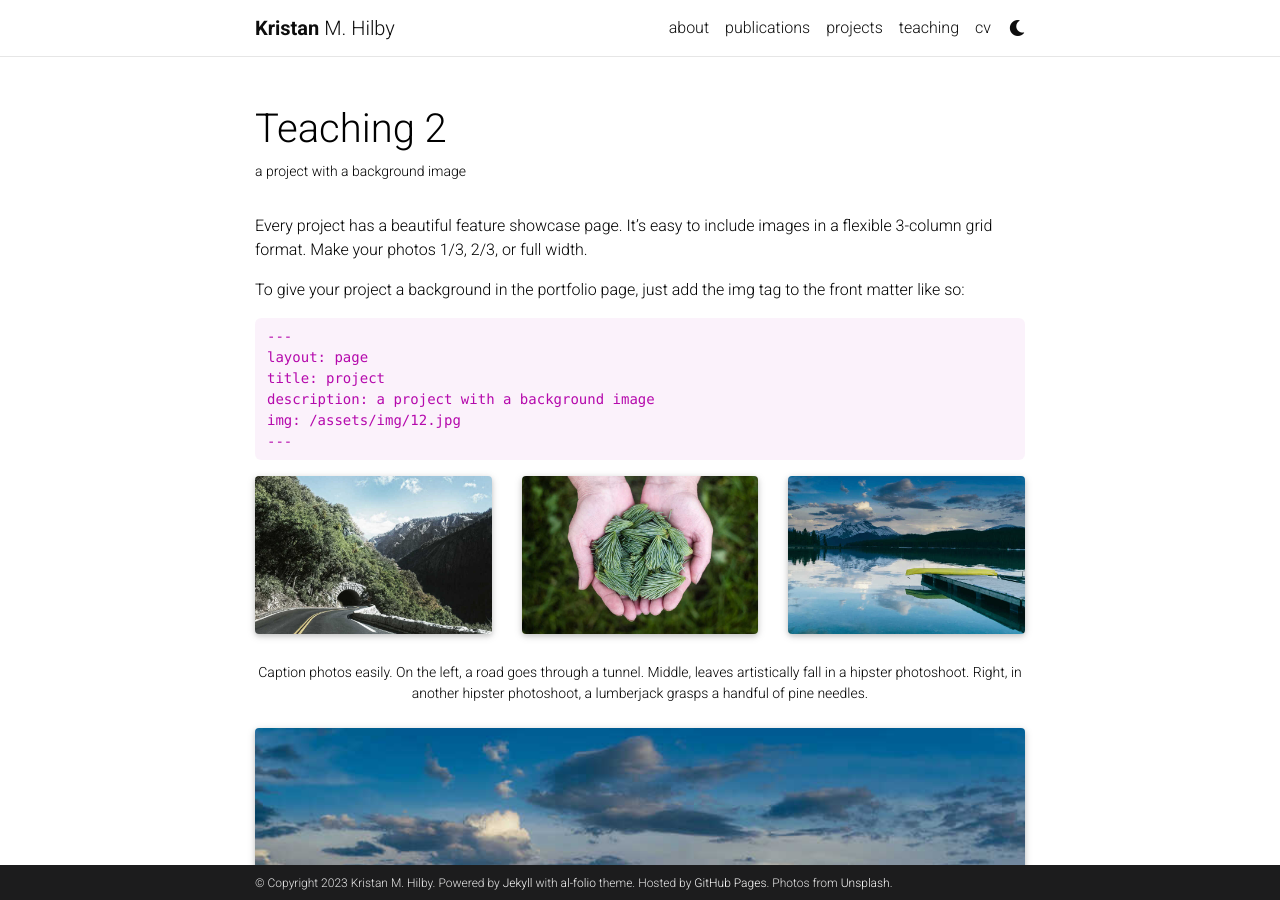
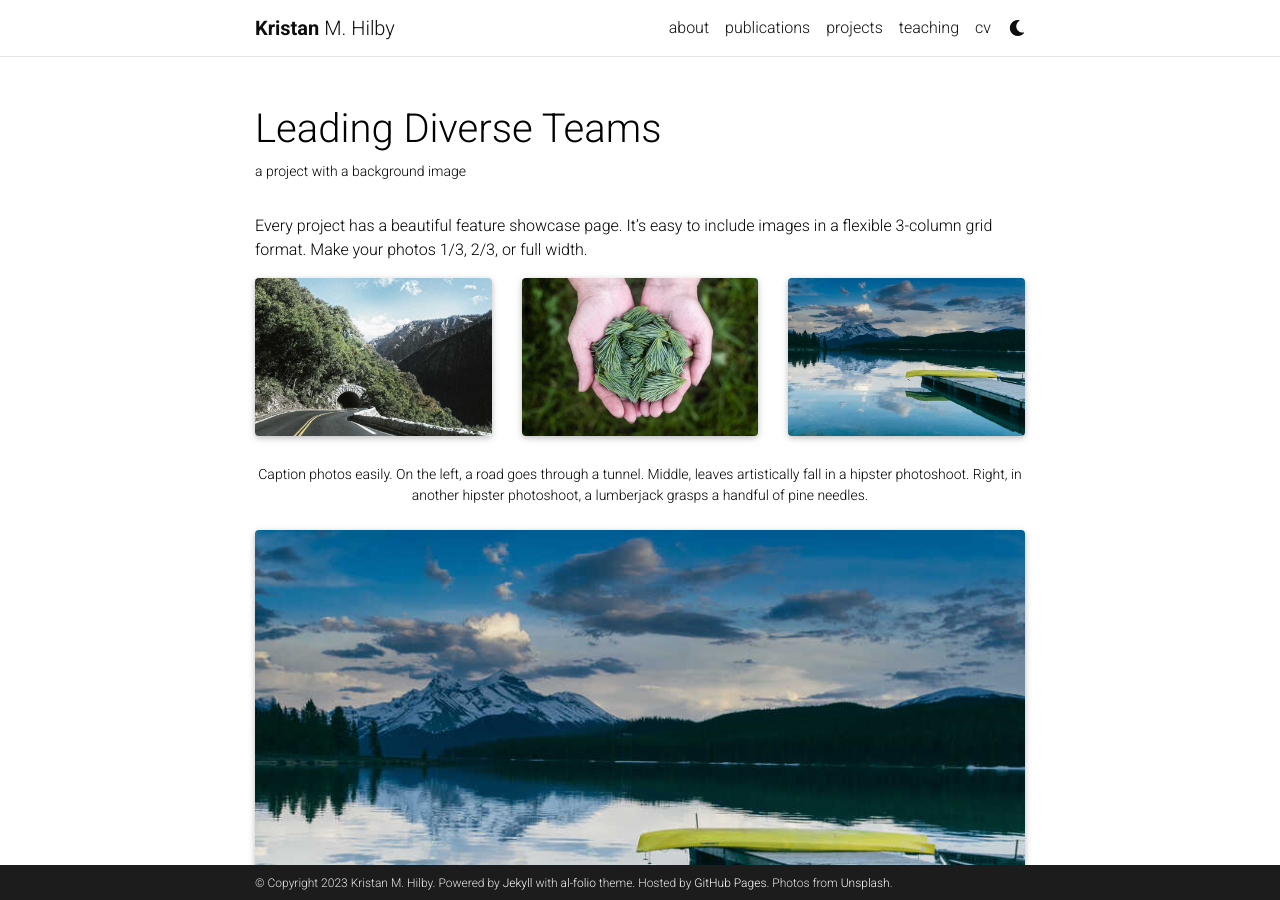
Before and after one commit to kristanhilby/kristanhilby.github.io, a Jekyll site: the page built from _teaching/5_project.md, in a window 1280 px wide and 900 px high. Built offline with Jekyll 4.4.1, drawn with Linux system fonts in a browser that asks for light colours; full-size pictures stand in for the smaller copies a plugin makes; comment, search, counter and statistics services are not loaded; a style sheet for code colours, icons or effects is not loaded.

Commit message:
Adding Proposed Coursework Page
Adding Leading Teams page

```diff
--- a/_teaching/5_project.md
+++ b/_teaching/5_project.md
@@ -1,24 +1,16 @@
 ---
 layout: page
-title: Teaching 2
+title: Leading Diverse Teams
 description: a project with a background image
 img: assets/img/1.jpg
 importance: 3
-category: category2
+category: Proposed Coursework
 ---
 
 Every project has a beautiful feature showcase page.
 It's easy to include images in a flexible 3-column grid format.
 Make your photos 1/3, 2/3, or full width.
 
-To give your project a background in the portfolio page, just add the img tag to the front matter like so:
-
-    ---
-    layout: page
-    title: project
-    description: a project with a background image
-    img: /assets/img/12.jpg
-    ---
 
 <div class="row">
     <div class="col-sm mt-3 mt-md-0">
```
